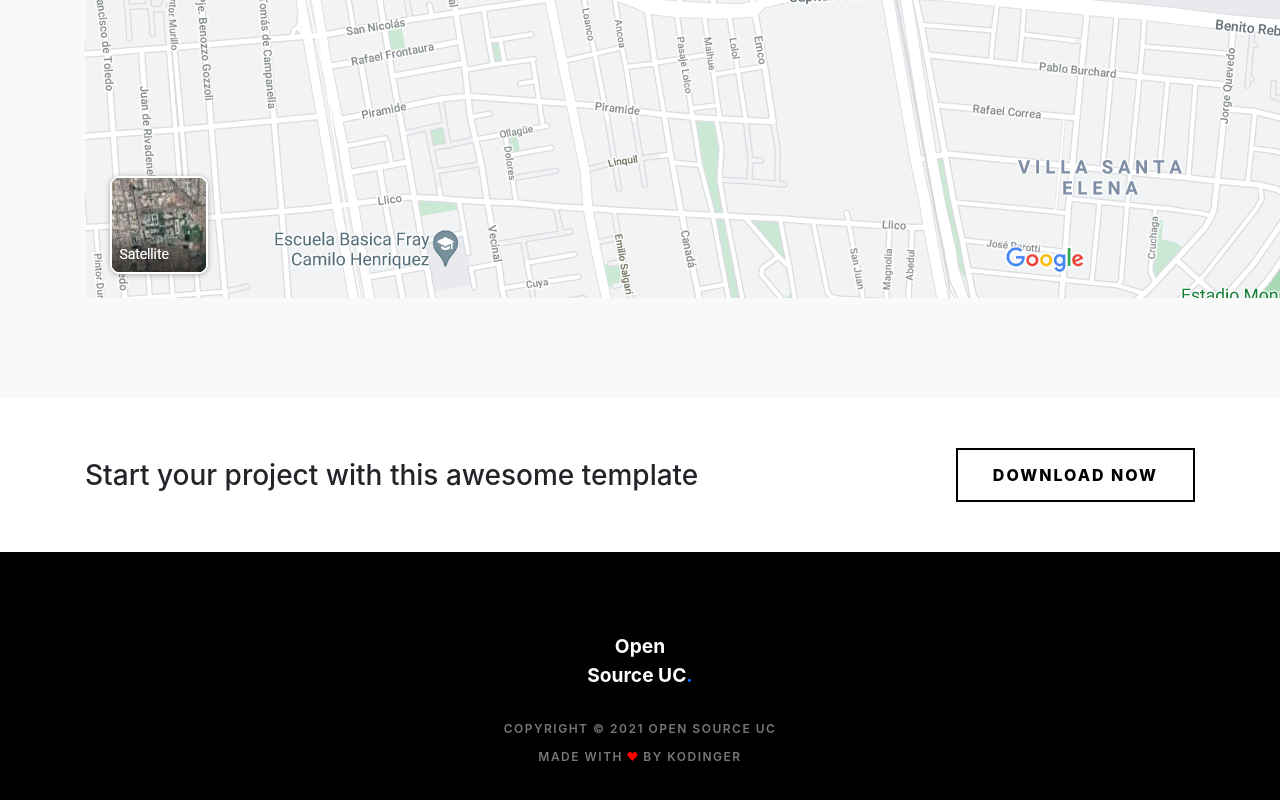
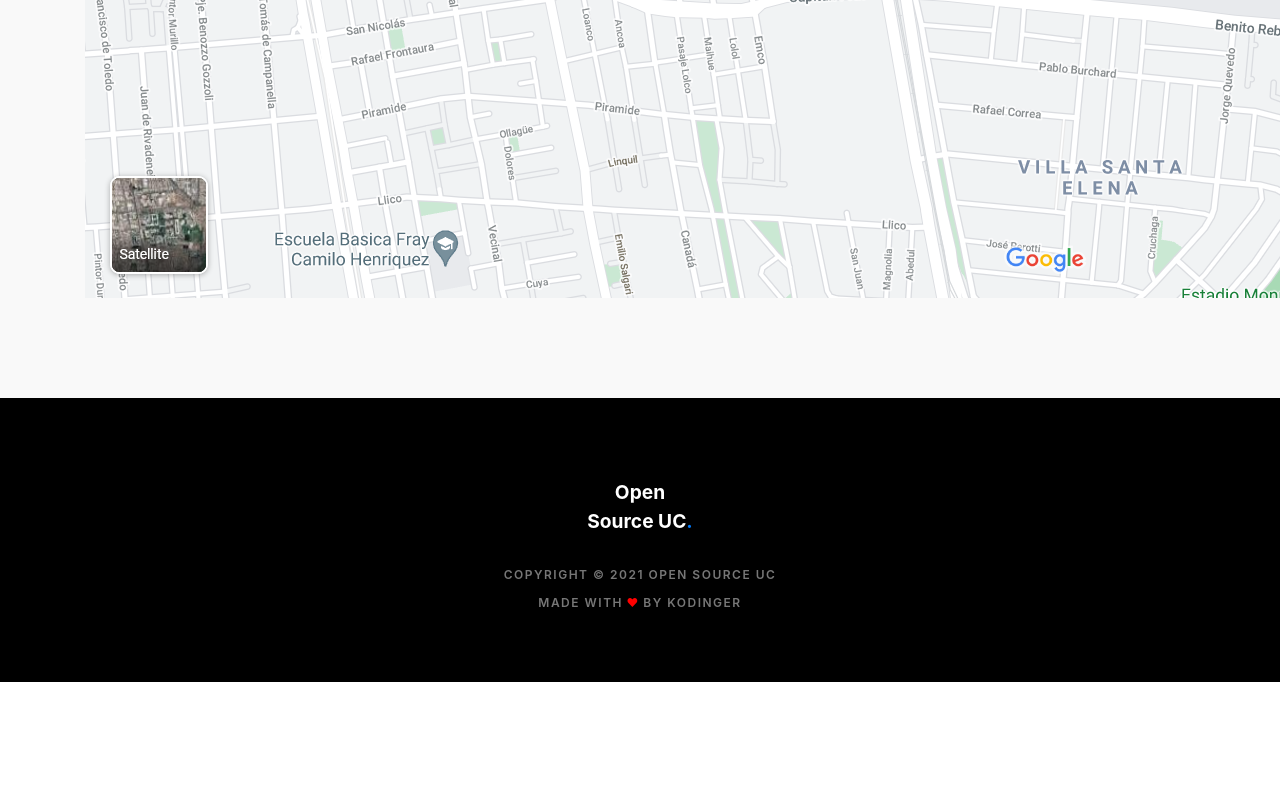
Before and after one commit to open-source-uc/old-web-osuc, a plain HTML site: page index.html in a window 1280 px wide. Shown: the part 5182-5982 px from the top of the page. After the commit the page ends 5864 px from the top, so only its background shows below. Drawn offline with Linux system fonts and the light colour scheme; no server answers; files whose address does not match are found by name.

Commit message:
remove callout section

```diff
--- a/index.html
+++ b/index.html
@@ -324,21 +324,6 @@
 			</div>
 		</section>
 
-		<section class="callout">
-			<div class="container">
-				<div class="row align-items-center">
-					<div class="col-12 col-md-8 text">
-						<h3>Start your project with this awesome template</h3>
-					</div>
-					<div class="col-12 col-md-4 cta">
-						<a href="#" class="btn btn-outline-primary">
-							Download Now
-						</a>
-					</div>
-				</div>
-			</div>
-		</section>
-
 		<footer>
 			<div class="container">
 				<figure>
```
